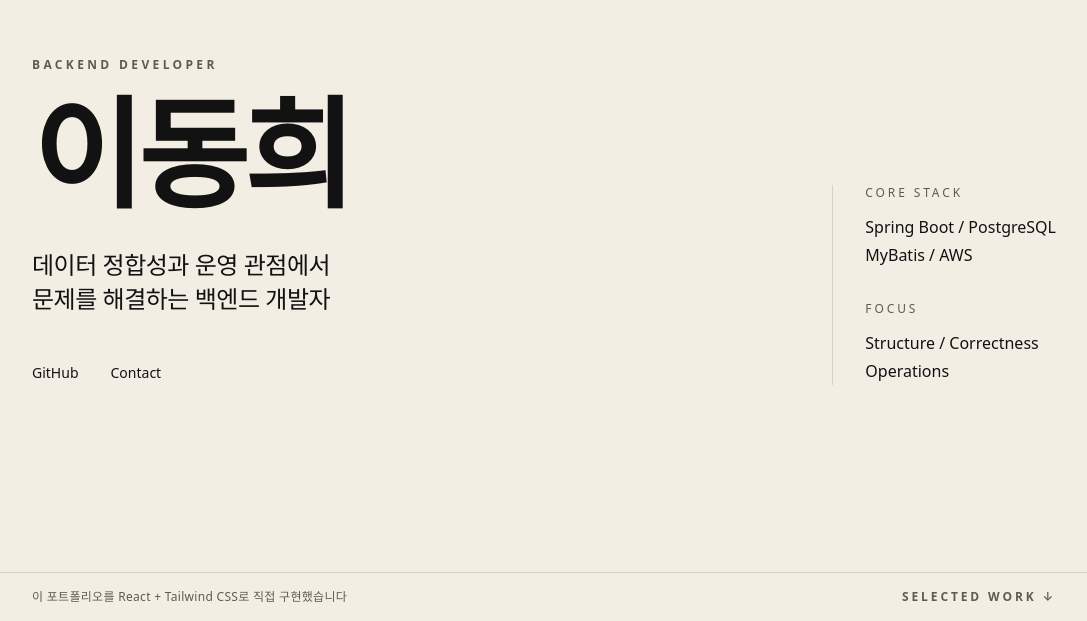
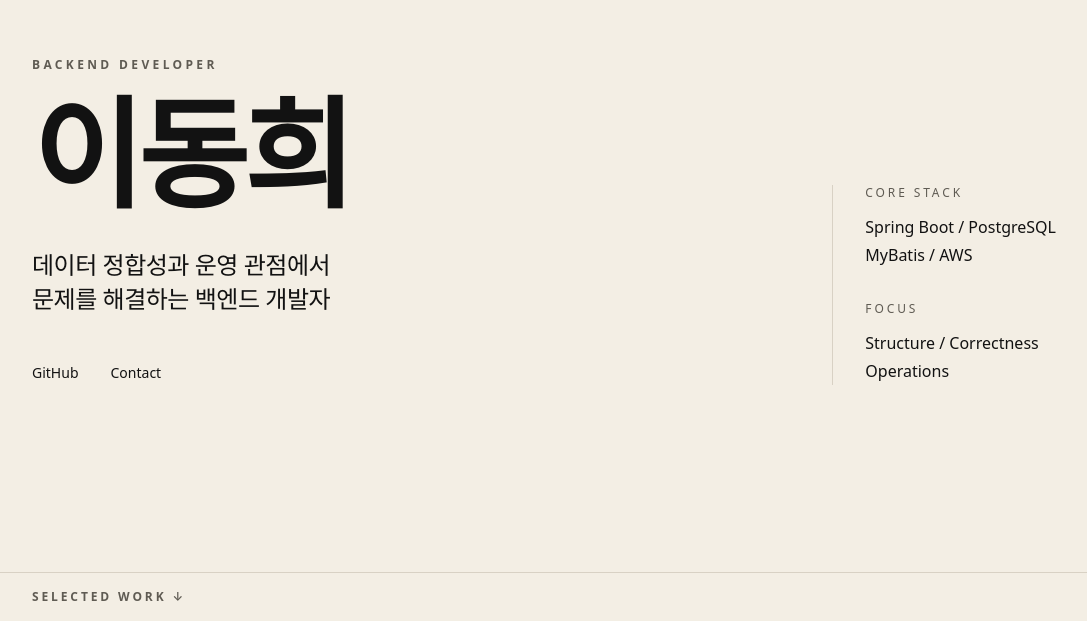
Before and after one commit to hot-gamja/portfolio-v1, a React (Vite) app: page / in a window 1280 px wide. Shown: the part 179-800 px from the top of the page, without its empty margins (96-1183 px from the left). Built offline with nearby package versions, Linux system fonts and the light colour scheme; a web font is replaced by a local one.

Commit message:
Remove portfolio built-with notice from hero bottom bar

```diff
--- a/src/components/Hero.jsx
+++ b/src/components/Hero.jsx
@@ -67,10 +67,7 @@ export default function Hero() {
       {/* Bottom bar */}
       <div className="absolute bottom-0 left-0 right-0 border-t border-line py-4">
         <div className="max-w-6xl mx-auto px-6 sm:px-10 lg:px-16 flex items-center justify-between">
-          <p className="text-xs text-dim tracking-wide">
-            이 포트폴리오를 React + Tailwind CSS로 직접 구현했습니다
-          </p>
-          <p className="text-xs font-semibold tracking-[0.24em] text-dim uppercase">
+<p className="text-xs font-semibold tracking-[0.24em] text-dim uppercase">
             Selected Work ↓
           </p>
         </div>
```
